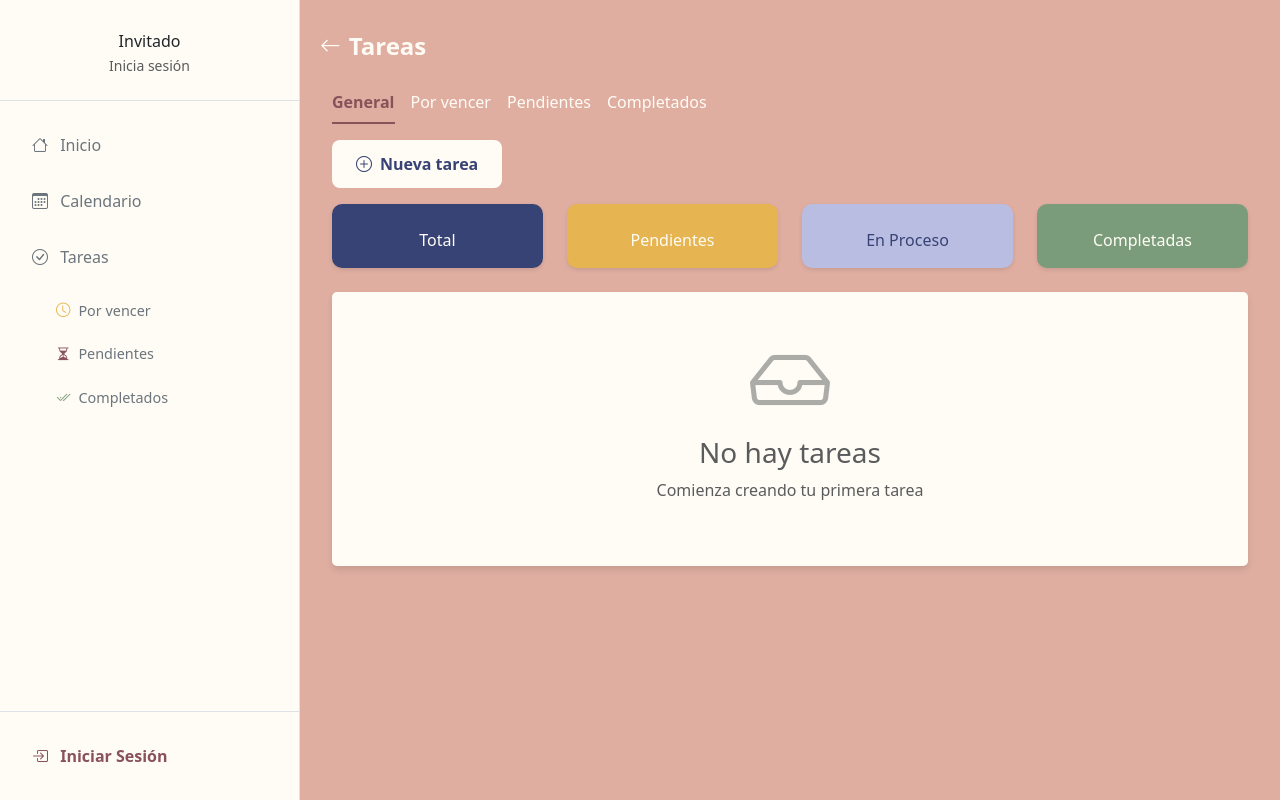
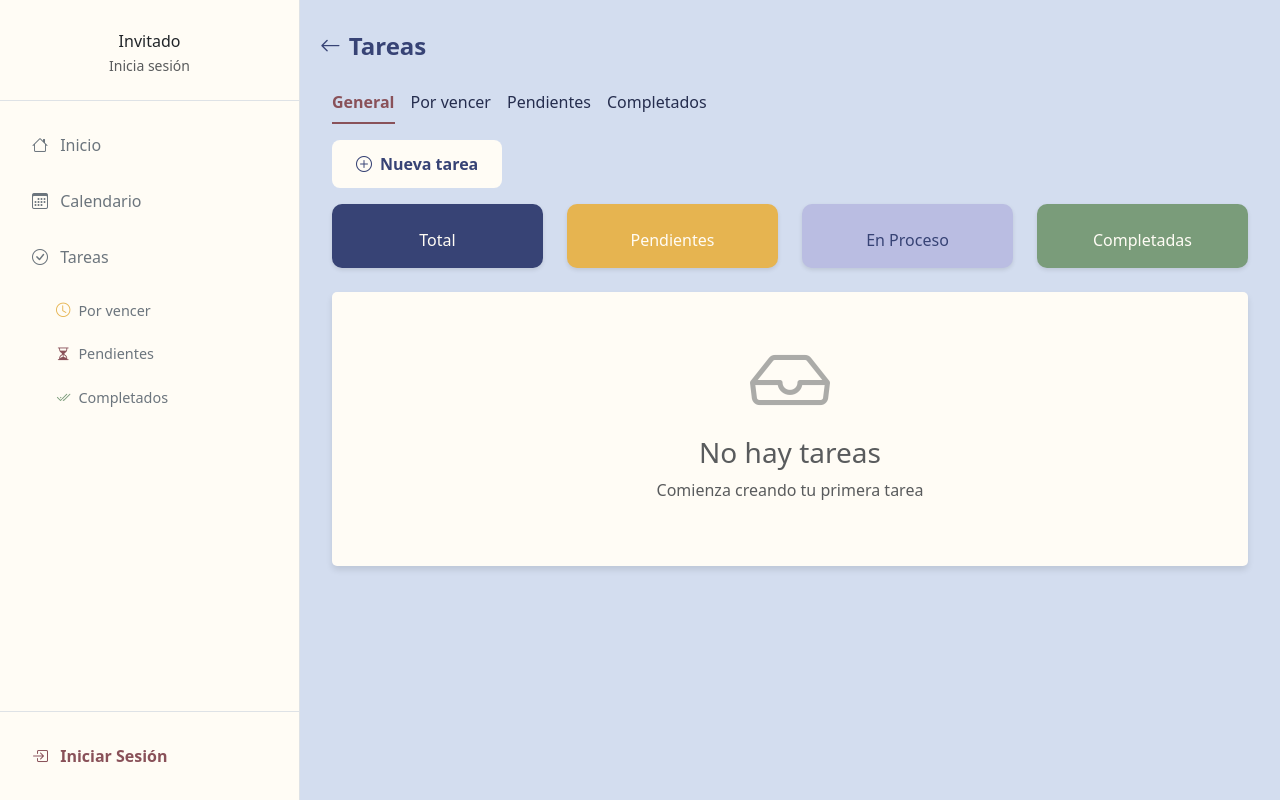
Before and after one commit to CandoG0/appWeb_DJango, a Django app: template agenda/templates/miapp/lista_tareas.html in a window 1280 px wide. Run offline with Django 5.2, Linux system fonts and the light colour scheme; the template is opened without the code that fills it, so the values that code supplies are empty; some libraries are stand-ins or nearby versions.

Commit message:
cambiosfinales

```diff
--- a/agenda/agenda/settings.py
+++ b/agenda/agenda/settings.py
@@ -81,9 +81,9 @@ DATABASES = {
         'ENGINE': 'django.db.backends.mysql',
         'NAME': 'agenda',
         'USER': 'root',
-        'PASSWORD': 'cl00ud_nvb0',
+        'PASSWORD': '',
         'HOST': 'localhost',
-        'PORT': '3307'
+        'PORT': '3306'
     }
 }
 
--- a/agenda/static/css/calendario.css
+++ b/agenda/static/css/calendario.css
@@ -4,7 +4,7 @@
     left: 320px;
     font-size: 1.5rem;
     font-weight: 600;
-    color: #FFFCF5;
+    color: #374375;
     margin: 0;
     z-index: 100;
     display: flex;
@@ -18,7 +18,7 @@
 }
 
 .back-arrow {
-    color: #FFFCF5;
+    color: #374375;
     text-decoration: none;
     font-size: 1.3rem;
     transition: all 0.3s ease;
--- a/agenda/static/css/style.css
+++ b/agenda/static/css/style.css
@@ -1,5 +1,5 @@
 body {
-    background-color: #DFAEA1;
+    background-color: #D3DDEF;
     margin: 0;
     padding: 0;
 }
--- a/agenda/static/css/tareas.css
+++ b/agenda/static/css/tareas.css
@@ -4,7 +4,7 @@
     left: 320px;
     font-size: 1.5rem;
     font-weight: 600;
-    color: #FFFCF5;
+    color: #374375;
     margin: 0;
     z-index: 100;
     display: flex;
@@ -19,7 +19,7 @@
 }
 
 .back-arrow {
-    color: #FFFCF5;
+    color: #374375;
     text-decoration: none;
     font-size: 1.3rem;
     transition: all 0.3s ease;
@@ -43,7 +43,7 @@
 }
 
 .nav-link {
-    color: #FFFCF5 !important;
+    color: #252d4e !important;
     /* Color más suave por defecto */
     font-weight: 500;
     padding: 0.5rem 1rem;
@@ -54,7 +54,6 @@
 .nav-link:hover,
 .nav-link:focus {
     color: #895159 !important;
-    background-color: rgba(223, 174, 161, 0.1);
 }
 
 .nav-link.active {
```
Also changed, not shown: agenda/static/css/tareasR.css (+3 -5 lines), 1 other file.
